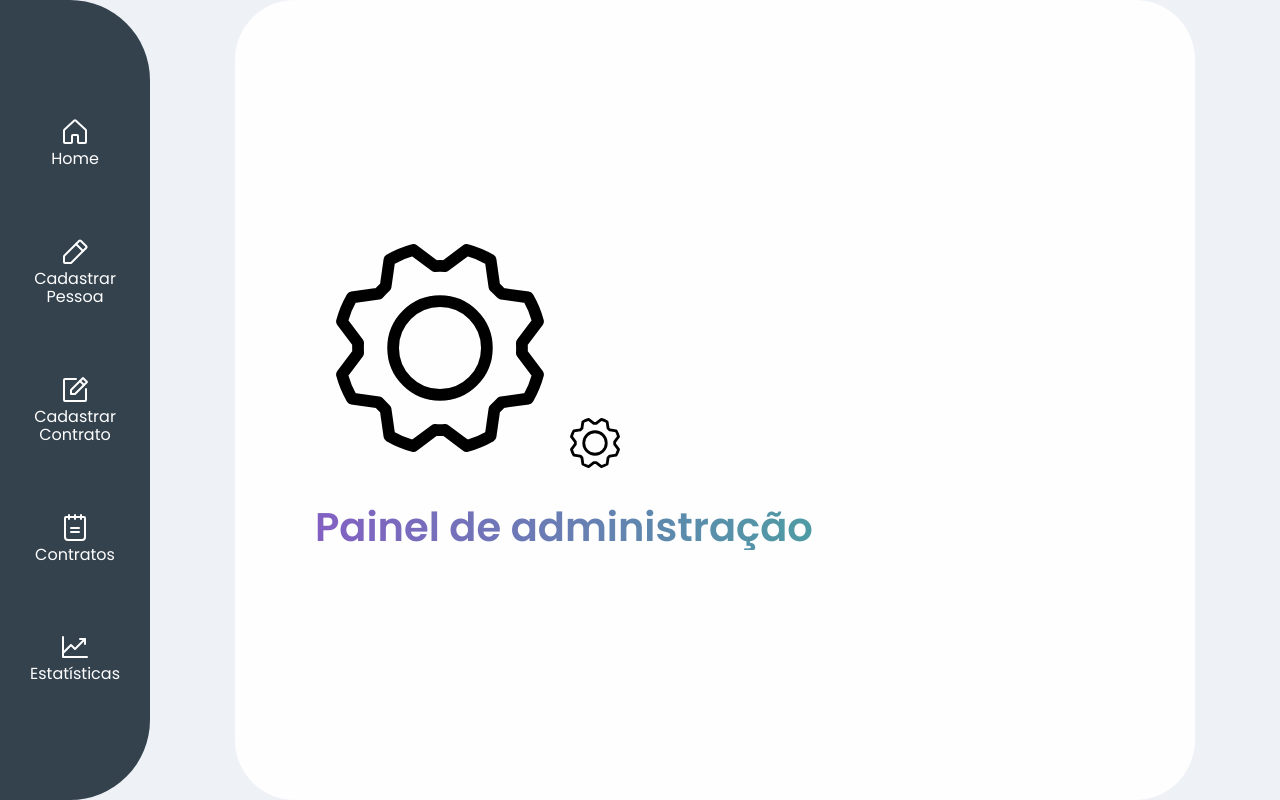
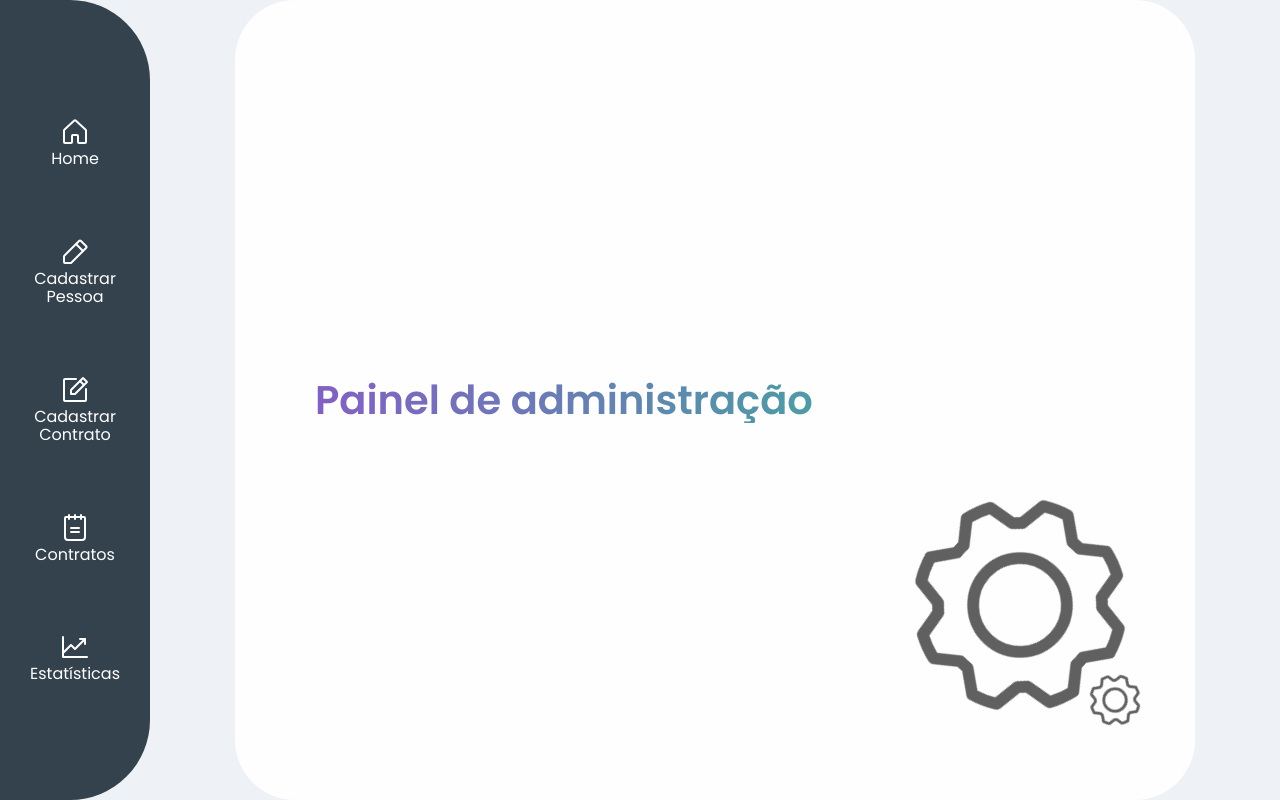
Before and after one commit to Abiscula/-registration-control, a React (Create React App) app: page / in a window 1280 px wide. Built offline with nearby package versions, Linux system fonts and the light colour scheme; no server answers.

Commit message:
adicionado estilização aos icones da homepage

```diff
--- a/src/pages/DefaultPage/style.ts
+++ b/src/pages/DefaultPage/style.ts
@@ -1,4 +1,6 @@
 import styled from "styled-components";
+
+
 
 export const Container = styled.main`
     display: flex;
@@ -11,9 +13,39 @@ export const Container = styled.main`
     border-radius: 60px;
     margin: auto;
     padding: 5rem;
+    position: relative;
 
     h1 {
         font-size: 2.5rem;
     }
 
+    .doc {
+        color: var(--color-danger);
+        position: absolute;
+        top: 70px;
+        left: 50px;
+    }
+
+    .doc-title {
+        color: var(--color-danger);
+        position: absolute;
+        top: 70px;
+        left: 100px;
+    }
+
+    .gear {
+        color: var(--color-gray);
+        position: absolute;
+        bottom: 70px;
+        right: 50px;
+        animation: is-rotating 4s linear infinite;
+
+        @keyframes is-rotating {
+          to {
+            transform: rotate(1turn);
+          }
+        }
+
+    }
+
 `
```
